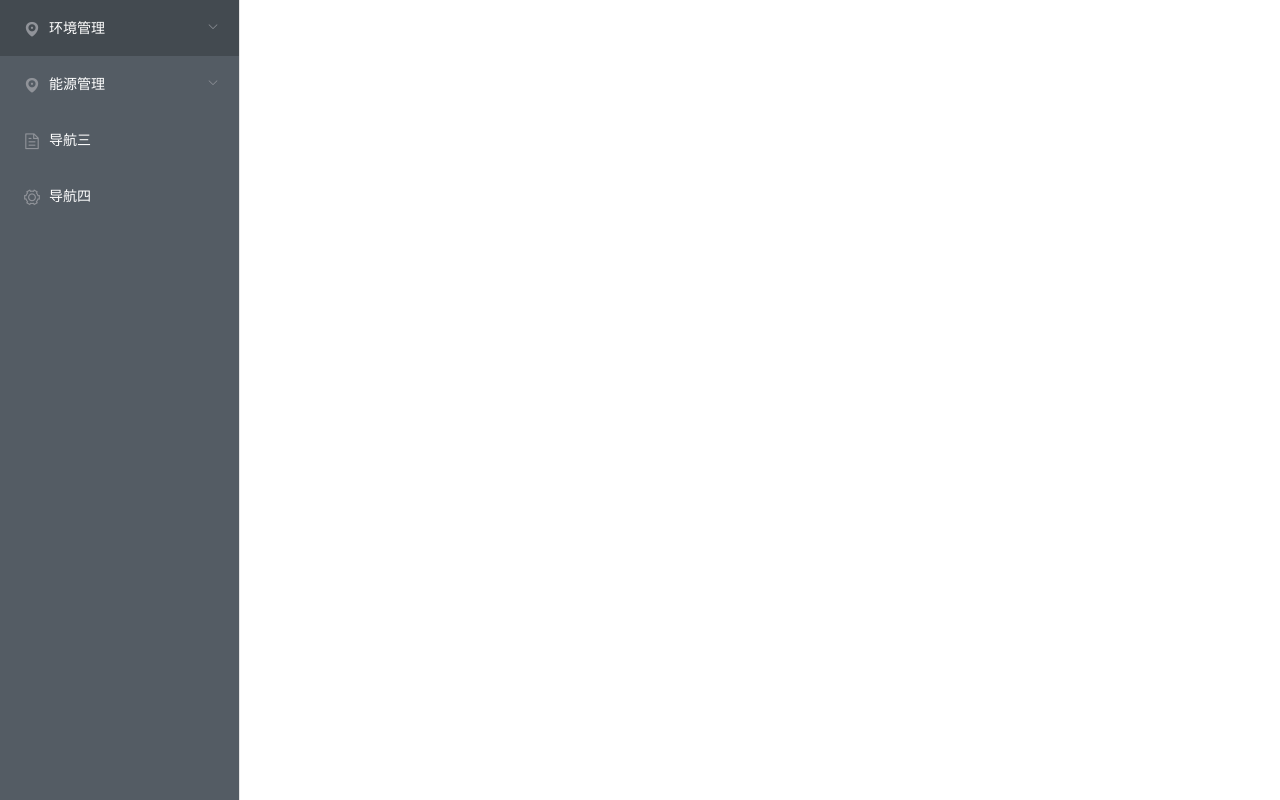
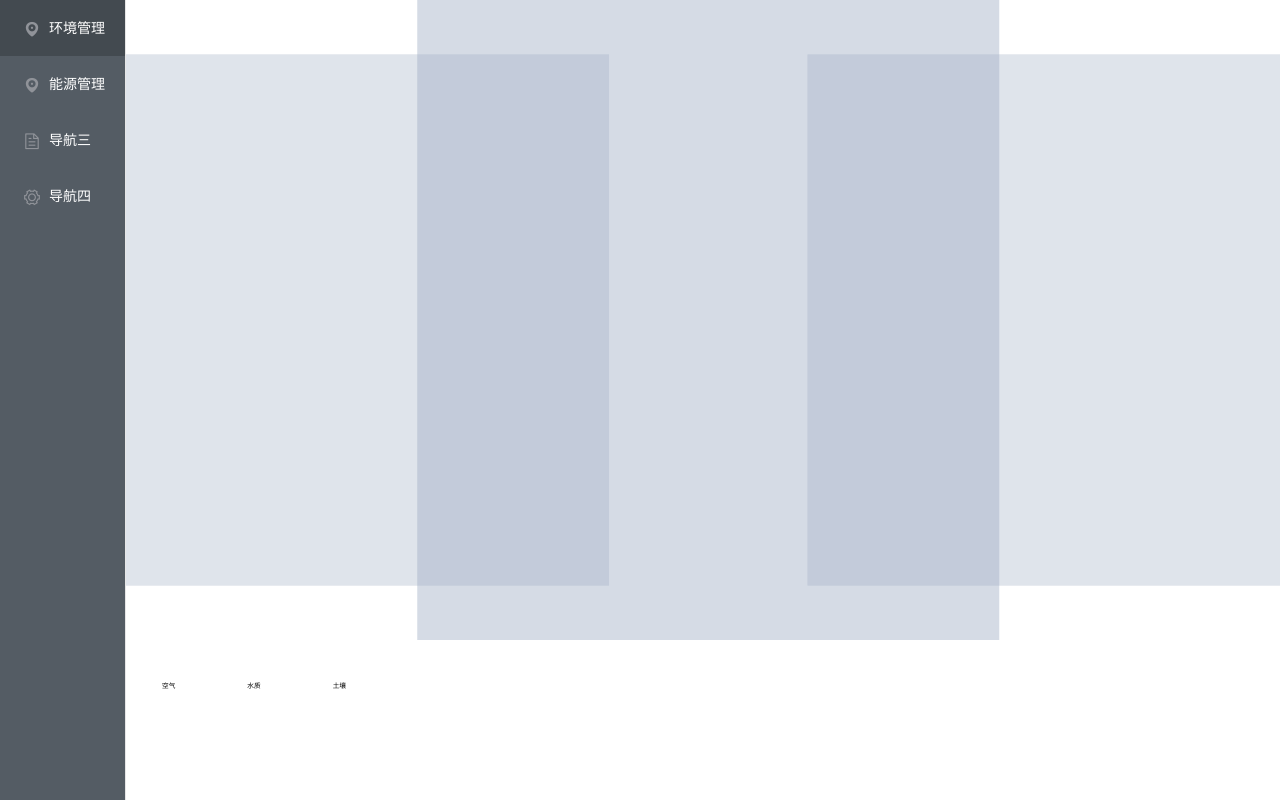
Before and after one commit to bo-ddd/park, a Vue app: page /environmentalQuality in a window 1280 px wide. Built offline with nearby package versions, Linux system fonts and the light colour scheme.

Commit message:
卸载了swiper，配置了rem，

```diff
--- /dev/null
+++ b/src/assets/lib/flexible.js
@@ -0,0 +1,73 @@
+/**
+  * 此代码设置data-dpr, viewport, font-size以适配移动设备，应在head即加载
+  * 主要参考自手淘移动端Web适配方案，根据需要有所改动
+  * 详细说明可查看README
+  *
+  * @BoleLee(964624188@qq.com)
+  * 2017-04-01
+  *
+  */
+(function (doc, win) {
+    var docEl = win.document.documentElement;
+    var resizeEvt = 'orientationchange' in window ? 'orientationchange' : 'resize';
+    var metaEl = doc.querySelector('meta[name="viewport"]');
+    var dpr = 0;
+    var scale = 0;
+
+    // 对iOS设备进行dpr的判断，对于Android系列，始终认为其dpr为1
+    if (!dpr && !scale) {
+        // var isAndroid = win.navigator.appVersion.match(/android/gi);
+        var isIPhone = win.navigator.appVersion.match(/[iphone|ipad]/gi);
+        var devicePixelRatio = win.devicePixelRatio;
+
+        if (isIPhone) {
+            dpr = devicePixelRatio;
+        } else {
+            dpr = 1;
+        }
+
+        scale = 1 / dpr;
+    }
+
+    /**
+      * ================================================
+      *   设置data-dpr和viewport
+      × ================================================
+      */
+
+    docEl.setAttribute('data-dpr', dpr);
+    // 动态改写meta:viewport标签
+    if (!metaEl) {
+        metaEl = doc.createElement('meta');
+        metaEl.setAttribute('name', 'viewport');
+        metaEl.setAttribute('content', 'width=device-width, initial-scale=' + scale + ', maximum-scale=' + scale + ', minimum-scale=' + scale + ', user-scalable=no');
+        document.documentElement.firstElementChild.appendChild(metaEl);
+    } else {
+        metaEl.setAttribute('content', 'width=device-width, initial-scale=' + scale + ', maximum-scale=' + scale + ', minimum-scale=' + scale + ', user-scalable=no');
+    }
+
+    /**
+      * ================================================
+      *   设置根元素font-size
+      * 当设备宽度为375(iPhone6)时，根元素font-size=16px;
+      × ================================================
+      */
+    var refreshRem = function () {
+        var clientWidth = win.innerWidth
+            || doc.documentElement.clientWidth
+            || doc.body.clientWidth;
+
+        console.log(clientWidth)
+        if (!clientWidth) return;
+        var fz;
+        var width = clientWidth;
+        fz = 16 * width / 3072;
+        docEl.style.fontSize = fz + 'px';
+    };
+
+    if (!doc.addEventListener) return;
+    win.addEventListener(resizeEvt, refreshRem, false);
+    doc.addEventListener('DOMContentLoaded', refreshRem, false);
+    refreshRem();
+
+})(document, window);
--- a/src/main.js
+++ b/src/main.js
@@ -4,6 +4,7 @@ import router from './router'
 import store from './store'
 import ElementUI from 'element-ui';
 import 'element-ui/lib/theme-chalk/index.css';
+import '@/assets/lib/flexible.js';
 
 Vue.config.productionTip = false;
 Vue.use( ElementUI);
--- a/src/views/environmentalQuality/EnvironmentalQuality.vue
+++ b/src/views/environmentalQuality/EnvironmentalQuality.vue
@@ -1,19 +1,41 @@
 <!-- 环境质量 -->
 <template>
-    <div class="environmental0-quality">
+  <div class="environmental-quality">
+    <!-- 录播图 -->
+    <el-carousel :autoplay="false" type="card"  height="80vh">
+      <el-carousel-item v-for="item in tabs" :key="item.id">
 
-
-
+      </el-carousel-item>
+    </el-carousel>
+    <!-- tabs切换轮播 -->
+    <div class="environmental-wrap">
+      <div class="item" v-for="item in  tabs" :key="item.id" >
+        {{ item.lable }}
+      </div>
     </div>
+  </div>
 </template>
 
 <script >
 
 
 export default {
-
-
-mounted(){
+  name: 'environmentalQuality',
+  data() {
+    return {
+      tabs: [{
+        id: 0,
+        lable: '空气'
+      }, {
+        id: 1,
+        lable: '水质'
+      }, {
+        id:2,
+        lable:'土壤'
+      }]
+    }
+  },
+  mounted() {
 
   },
 }
@@ -21,4 +43,36 @@ mounted(){
 
 <style scoped>
 
+:deep(.el-carousel){
+  min-width: 91vw;
+}
+
+.el-carousel__item {
+  background-color: #99a9bf69;
+}
+
+/*
+.el-carousel__item:nth-child(2n) {
+  background-color: #99a9bf69;
+}
+
+.el-carousel__item:nth-child(2n+1) {
+  background-color: #d3dce669;
+} */
+
+:deep(.el-carousel__indicators){
+  display: none !important;
+}
+
+.environmental-wrap{
+  margin-top: 5vh;
+  width: 20vw;
+  display: flex;
+  justify-content: space-around;
+  align-items: center;
+}
+
+.item{
+
+}
 </style>
```
